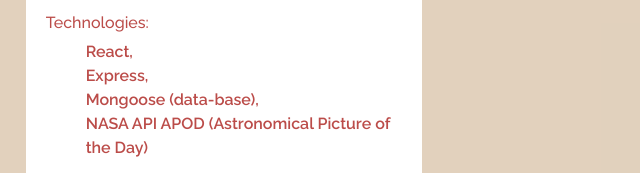
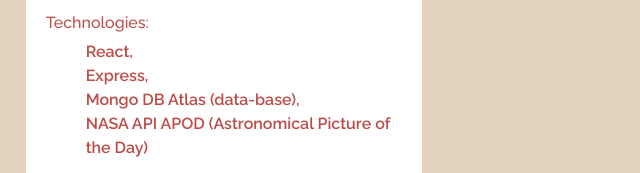
Before and after one commit to habidbesp/portfolio.github.io, a website: page src/index.html in a window 1280 px wide. Shown: the part 1502-1675 px from the top of the page, 416-1056 px from the left. Drawn offline with nearby package versions, Linux system fonts and the light colour scheme.

Commit message:
projects updated

```diff
--- a/src/index.html
+++ b/src/index.html
@@ -131,7 +131,7 @@
                         </li>
                         <li>
                           <a href="https://www.mongodb.com/cloud/atlas/lp/try2-de?utm_source=google&utm_campaign=gs_emea_germany_search_core_brand_atlas_desktop&utm_term=mongo%20db&utm_medium=cpc_paid_search&utm_ad=e&utm_ad_campaign_id=12212624524&gclid=CjwKCAiAkJKCBhAyEiwAKQBCkoT0qMt7Vw3D2_6WU7T9satgGK3Tp8nzTKvD5PyRZUnkFfdnJ22EqhoCLLsQAvD_BwE">
-                            Mongoose (data-base),
+                            Mongo DB Atlas (data-base),
                           </a>
                         </li>
                         <li>
```
